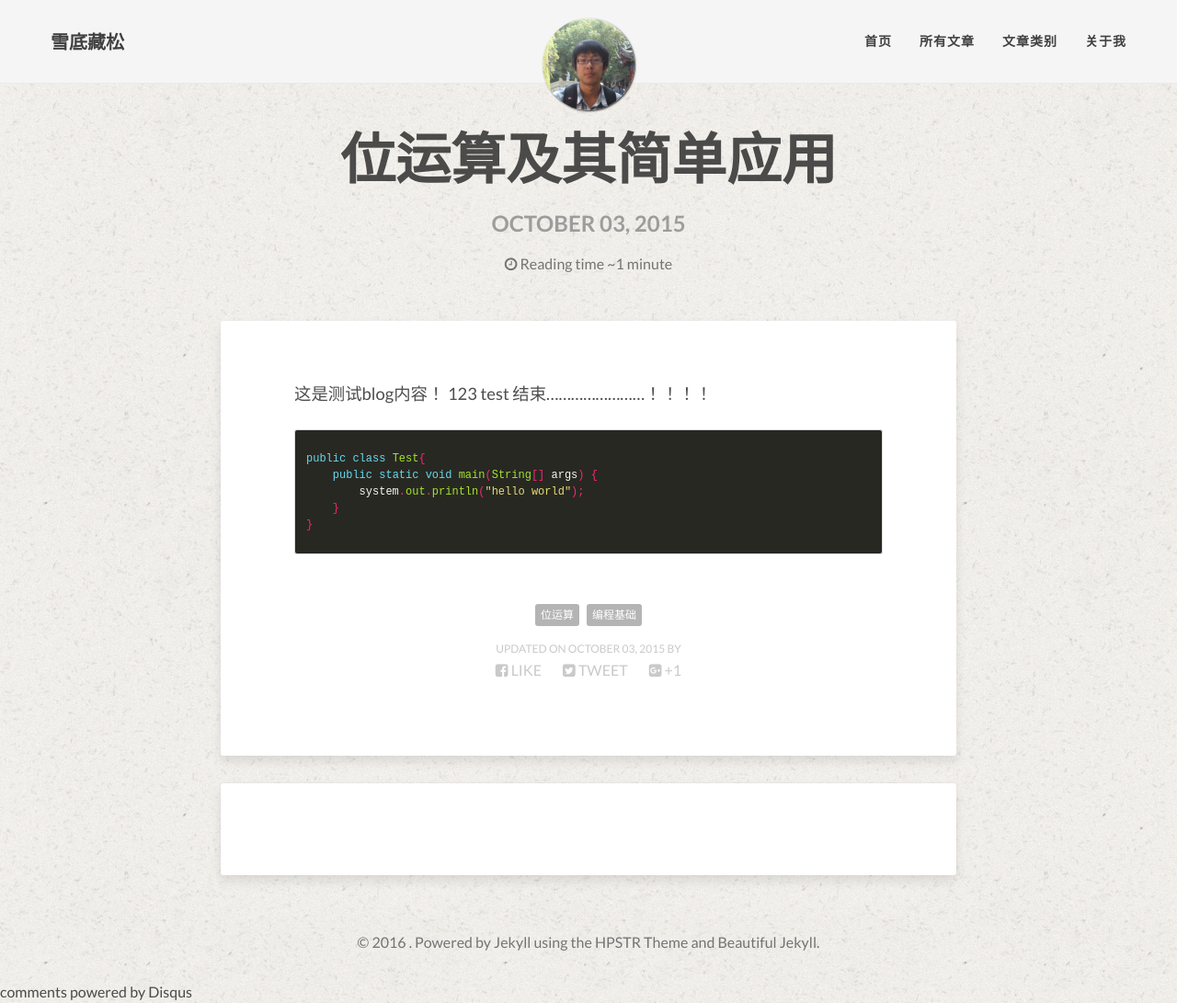
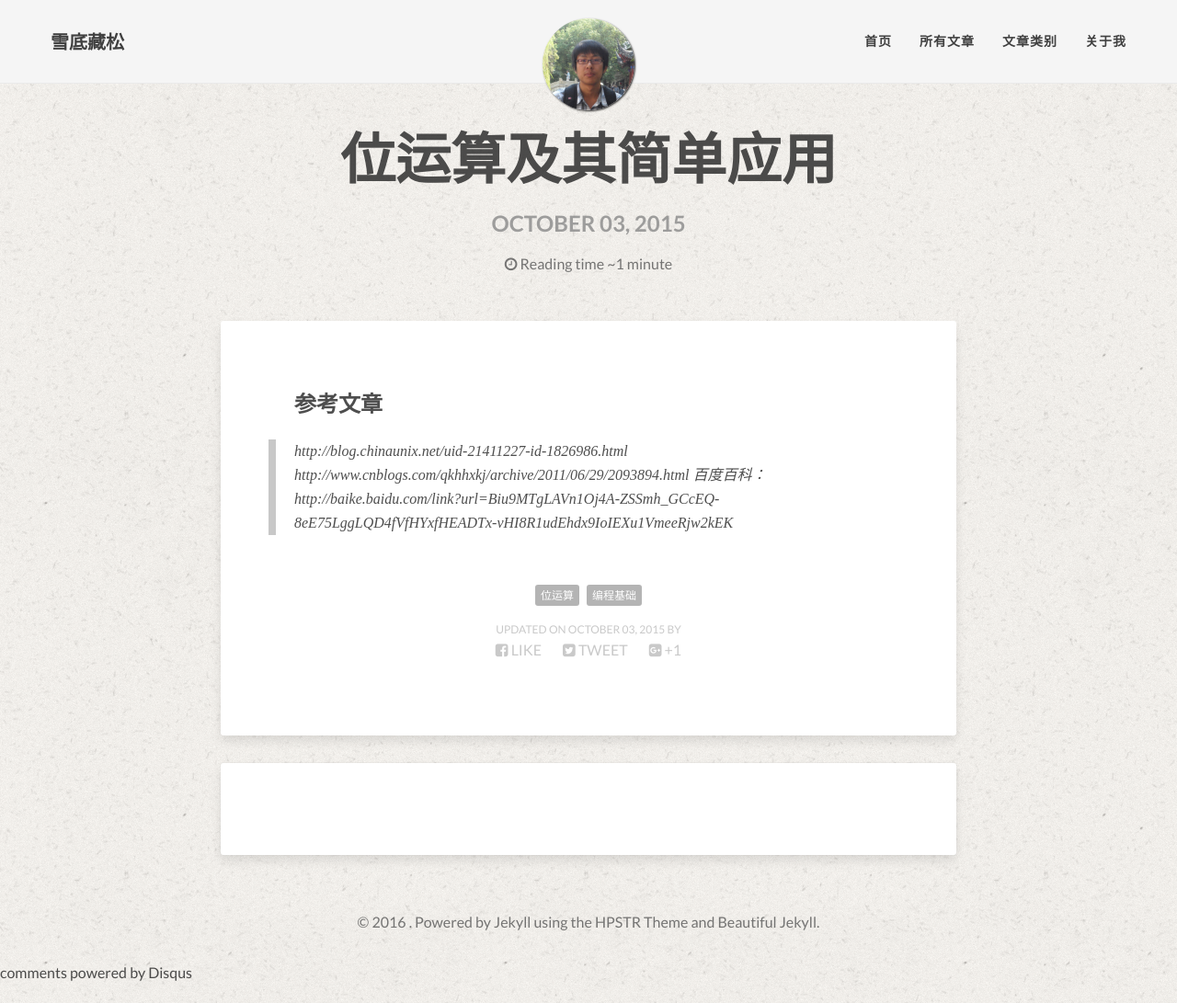
Before and after one commit to MinfeiZhou/MinfeiZhou.github.io, a Jekyll site: the page built from _posts/2015-10-03-位运算及其简单应用.md, in a window 1280 px wide and 1091 px high. Shown: the whole window at 92% size. Built offline with Jekyll 4.4.1, drawn with Linux system fonts in a browser that asks for light colours; nearby versions of some CDN libraries; library files that are not in the unit come from our copies; comment, search, counter and statistics services are not loaded.

Commit message:
参考文章

```diff
--- a/_posts/2015-10-03-位运算及其简单应用.md
+++ b/_posts/2015-10-03-位运算及其简单应用.md
@@ -6,15 +6,8 @@
 modified: 2015-10-03
 ---
 
-这是测试blog内容！
-123
-test
-结束……………………！！！！
 
-{% highlight java %}
-public class Test{
-    public static void main(String[] args) {
-        system.out.println("hello world");
-    }
-}
-{% endhighlight %}
+## 参考文章
+> http://blog.chinaunix.net/uid-21411227-id-1826986.html
+> http://www.cnblogs.com/qkhhxkj/archive/2011/06/29/2093894.html
+> 百度百科：http://baike.baidu.com/link?url=Biu9MTgLAVn1Oj4A-ZSSmh_GCcEQ-8eE75LggLQD4fVfHYxfHEADTx-vHI8R1udEhdx9IoIEXu1VmeeRjw2kEK
```
